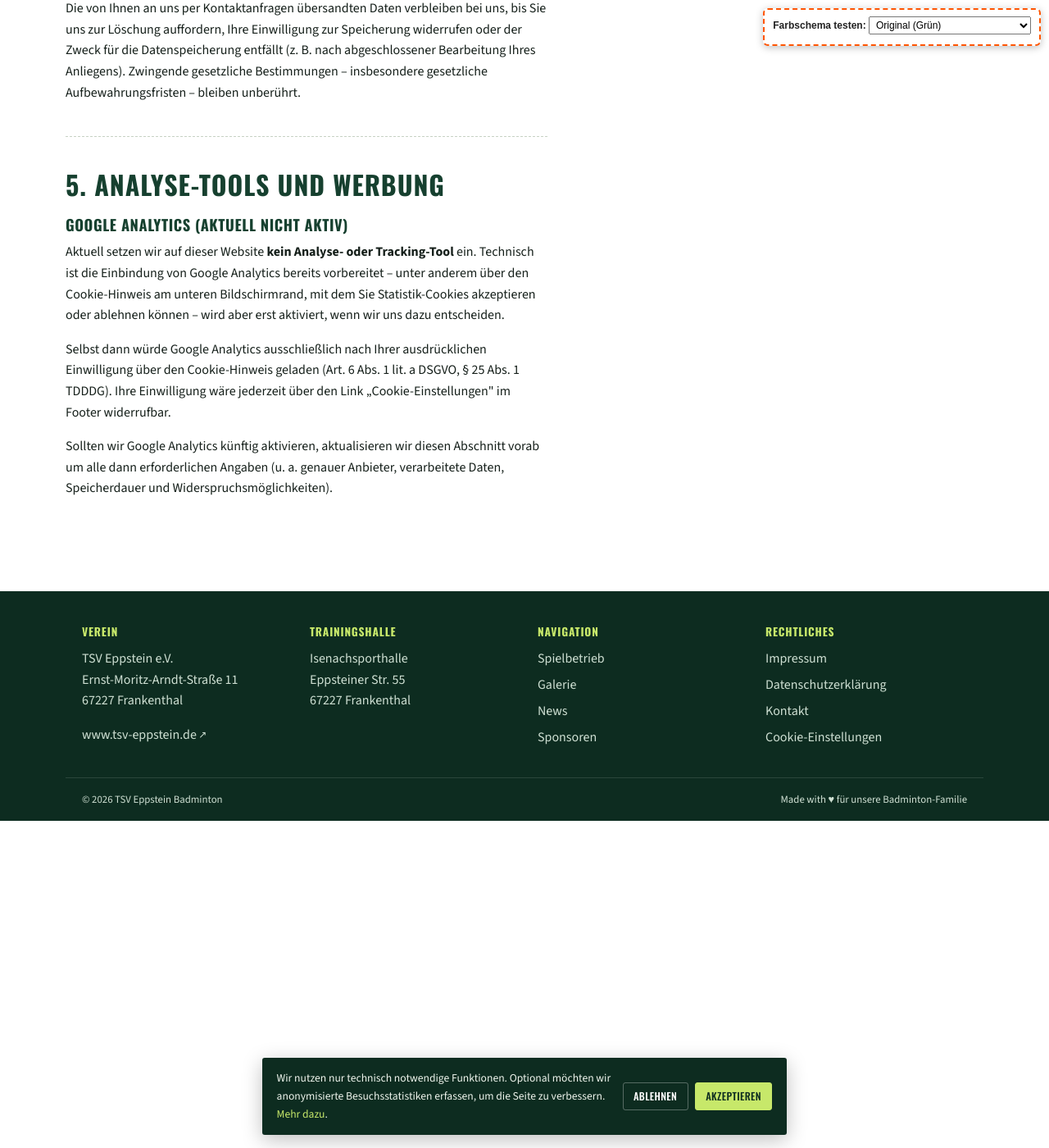
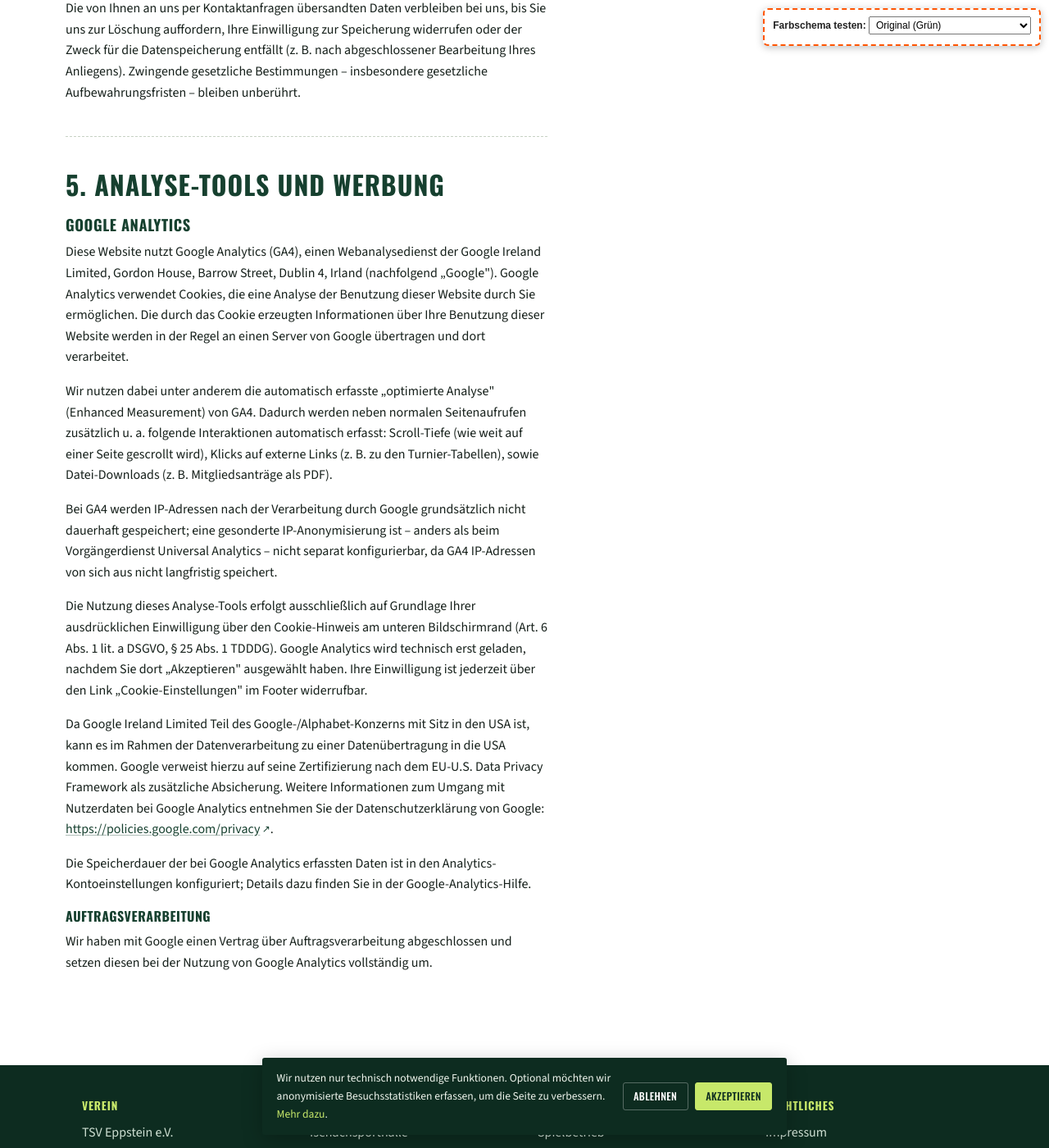
Before and after one commit to Forderverein-Badminton-in-Eppstein-e-V/website, a Jekyll site: the page built from datenschutz.html, in a window 1280 px wide and 1400 px high, scrolled down 9528 px. Shown: the whole window at 82% size. Built offline with Jekyll 4.4.1, drawn with Linux system fonts in a browser that asks for light colours.

Commit message:
Update team leaders in Mannschaften data and enhance Google Analytics section in Datenschutz

```diff
--- a/_data/mannschaften.yml
+++ b/_data/mannschaften.yml
@@ -19,7 +19,7 @@
 - name: "1. Mannschaft"
   liga: "Bezirksoberliga Südwest"
   bild: "team1.png"
-  mannschaftsfuehrer: "Beatrice"
+  mannschaftsfuehrer: "Hayley Wilkinson"
   spieler:
     - "Max Mustermann"
     - "Erika Musterfrau"
@@ -29,7 +29,7 @@
 - name: "2. Mannschaft"
   liga: "Bezirksliga Mitte"
   bild: "team2.png"
-  mannschaftsfuehrer: "Beatrice Sohn"
+  mannschaftsfuehrer: "Heet Vora"
   spieler:
     - "Max Mustermann"
     - "Erika Musterfrau"
@@ -39,7 +39,7 @@
 - name: "3. Mannschaft"
   liga: "Bezirksliga Mitte"
   bild: "team3.png"
-  mannschaftsfuehrer: "Julian"
+  mannschaftsfuehrer: "	Julian Kaiser"
   spieler:
     - "Max Mustermann"
     - "Erika Musterfrau"
--- a/assets/js/main.js
+++ b/assets/js/main.js
@@ -196,7 +196,7 @@ function initLightbox() {
  * "Akzeptieren" schlicht nichts.
  */
 const COOKIE_CONSENT_KEY = "cookie-consent"; // "accepted" | "declined"
-const GA_MEASUREMENT_ID = ""; // z. B. "G-XXXXXXXXXX", sobald Analytics eingerichtet ist
+const GA_MEASUREMENT_ID = "G-DR7C2S58EV";
 
 function loadAnalytics() {
   if (!GA_MEASUREMENT_ID) return; // noch nicht eingerichtet, nichts zu tun
@@ -211,7 +211,9 @@ function loadAnalytics() {
     window.dataLayer.push(arguments);
   }
   gtag("js", new Date());
-  gtag("config", GA_MEASUREMENT_ID, { anonymize_ip: true });
+  // Kein anonymize_ip-Parameter nötig: das war ein Universal-Analytics-
+  // Konzept, GA4 speichert IP-Adressen grundsätzlich nicht dauerhaft.
+  gtag("config", GA_MEASUREMENT_ID);
 }
 
 function showCookieBanner() {
--- a/datenschutz.html
+++ b/datenschutz.html
@@ -474,24 +474,53 @@ sitemap: false
 
     <h2>5. Analyse-Tools und Werbung</h2>
 
-    <h3>Google Analytics (aktuell nicht aktiv)</h3>
+    <h3>Google Analytics</h3>
     <p>
-      Aktuell setzen wir auf dieser Website <strong>kein Analyse- oder Tracking-Tool</strong>
-      ein. Technisch ist die Einbindung von Google Analytics bereits vorbereitet – unter
-      anderem über den Cookie-Hinweis am unteren Bildschirmrand, mit dem Sie Statistik-Cookies
-      akzeptieren oder ablehnen können – wird aber erst aktiviert, wenn wir uns dazu
-      entscheiden.
+      Diese Website nutzt Google Analytics (GA4), einen Webanalysedienst der Google Ireland
+      Limited, Gordon House, Barrow Street, Dublin 4, Irland (nachfolgend „Google"). Google
+      Analytics verwendet Cookies, die eine Analyse der Benutzung dieser Website durch Sie
+      ermöglichen. Die durch das Cookie erzeugten Informationen über Ihre Benutzung dieser
+      Website werden in der Regel an einen Server von Google übertragen und dort verarbeitet.
     </p>
     <p>
-      Selbst dann würde Google Analytics ausschließlich nach Ihrer ausdrücklichen
-      Einwilligung über den Cookie-Hinweis geladen (Art. 6 Abs. 1 lit. a DSGVO, § 25 Abs. 1
-      TDDDG). Ihre Einwilligung wäre jederzeit über den Link „Cookie-Einstellungen" im
-      Footer widerrufbar.
+      Wir nutzen dabei unter anderem die automatisch erfasste „optimierte Analyse" (Enhanced
+      Measurement) von GA4. Dadurch werden neben normalen Seitenaufrufen zusätzlich u.&nbsp;a.
+      folgende Interaktionen automatisch erfasst: Scroll-Tiefe (wie weit auf einer Seite
+      gescrollt wird), Klicks auf externe Links (z.&nbsp;B. zu den Turnier-Tabellen), sowie
+      Datei-Downloads (z.&nbsp;B. Mitgliedsanträge als PDF).
     </p>
     <p>
-      Sollten wir Google Analytics künftig aktivieren, aktualisieren wir diesen Abschnitt
-      vorab um alle dann erforderlichen Angaben (u.&nbsp;a. genauer Anbieter, verarbeitete
-      Daten, Speicherdauer und Widerspruchsmöglichkeiten).
+      Bei GA4 werden IP-Adressen nach der Verarbeitung durch Google grundsätzlich nicht
+      dauerhaft gespeichert; eine gesonderte IP-Anonymisierung ist – anders als beim
+      Vorgängerdienst Universal Analytics – nicht separat konfigurierbar, da GA4 IP-Adressen
+      von sich aus nicht langfristig speichert.
+    </p>
+    <p>
+      Die Nutzung dieses Analyse-Tools erfolgt ausschließlich auf Grundlage Ihrer
+      ausdrücklichen Einwilligung über den Cookie-Hinweis am unteren Bildschirmrand (Art. 6
+      Abs. 1 lit. a DSGVO, § 25 Abs. 1 TDDDG). Google Analytics wird technisch erst geladen,
+      nachdem Sie dort „Akzeptieren" ausgewählt haben. Ihre Einwilligung ist jederzeit über
+      den Link „Cookie-Einstellungen" im Footer widerrufbar.
+    </p>
+    <p>
+      Da Google Ireland Limited Teil des Google-/Alphabet-Konzerns mit Sitz in den USA ist,
+      kann es im Rahmen der Datenverarbeitung zu einer Datenübertragung in die USA kommen.
+      Google verweist hierzu auf seine Zertifizierung nach dem EU-U.S. Data Privacy Framework
+      als zusätzliche Absicherung. Weitere Informationen zum Umgang mit Nutzerdaten bei Google
+      Analytics entnehmen Sie der Datenschutzerklärung von Google:
+      <a href="https://policies.google.com/privacy" target="_blank"
+        rel="noopener">https://policies.google.com/privacy</a>.
+    </p>
+    <p>
+      Die Speicherdauer der bei Google Analytics erfassten Daten ist in den
+      Analytics-Kontoeinstellungen konfiguriert; Details dazu finden Sie in der
+      Google-Analytics-Hilfe.
+    </p>
+
+    <h4>Auftragsverarbeitung</h4>
+    <p>
+      Wir haben mit Google einen Vertrag über Auftragsverarbeitung abgeschlossen und setzen
+      diesen bei der Nutzung von Google Analytics vollständig um.
     </p>
 
   </div>
```
